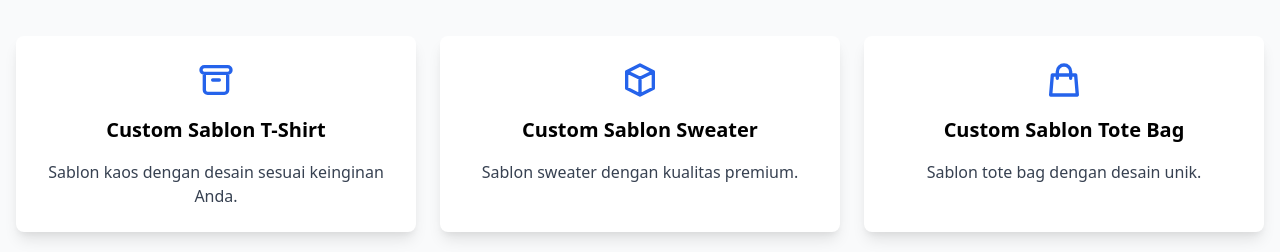
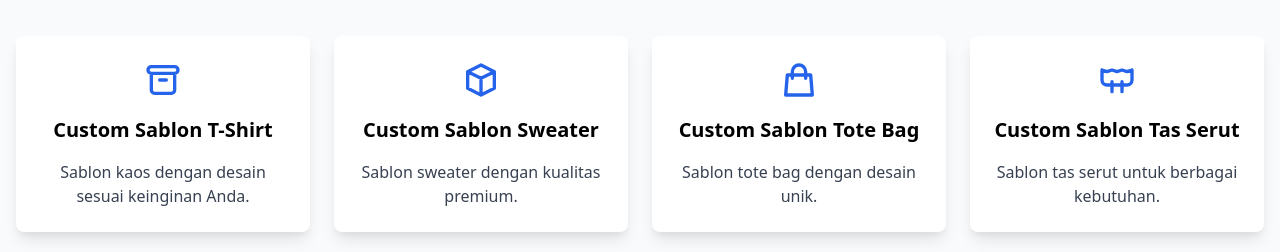
Before and after one commit to firmandwiPS/sablonbykla, a plain HTML site: page index.html in a window 1280 px wide. Shown: the part 548-800 px from the top of the page. Drawn offline with nearby package versions, Linux system fonts and the light colour scheme.

Commit message:
tambah card tas serut

```diff
--- a/index.html
+++ b/index.html
@@ -68,9 +68,10 @@
     <section id="layanan" class="py-20 bg-gray-50 ">
         <div class="container mx-auto px-4">
             <!-- Tambahan Layanan dan Keunggulan -->
+            <!-- Tambahan Layanan dan Keunggulan -->
 <div class="">
     <h3 class="text-3xl font-bold text-center mb-10">Kami Melayani</h3>
-                <div class="grid grid-cols-2 sm:grid-cols-3 lg:grid-cols-3 gap-6">
+    <div class="grid grid-cols-2 sm:grid-cols-4 lg:grid-cols-4 gap-6">
         <!-- Custom Sablon T-Shirt -->
         <div class="bg-white p-6 rounded-lg shadow-lg text-center hover:shadow-xl transition-shadow duration-300">
             <div class="flex justify-center mb-4">
@@ -101,9 +102,19 @@
             <h3 class="text-xl font-semibold mb-4">Custom Sablon Tote Bag</h3>
             <p class="text-gray-700">Sablon tote bag dengan desain unik.</p>
         </div>
-
+        <!-- Custom Sablon Tas Serut -->
+        <div class="bg-white p-6 rounded-lg shadow-lg text-center hover:shadow-xl transition-shadow duration-300">
+            <div class="flex justify-center mb-4">
+                <svg xmlns="http://www.w3.org/2000/svg" class="h-10 w-10 text-blue-600" fill="none" viewBox="0 0 24 24" stroke="currentColor">
+                    <path stroke-linecap="round" stroke-linejoin="round" stroke-width="2" d="M3 6l3 1 3-1 3 1 3-1 3 1 3-1M3 6v6a3 3 0 003 3h12a3 3 0 003-3V6m-6 7v6m-6-6v6" />
+                </svg>
+            </div>
+            <h3 class="text-xl font-semibold mb-4">Custom Sablon Tas Serut</h3>
+            <p class="text-gray-700">Sablon tas serut untuk berbagai kebutuhan.</p>
         </div>
     </div>
+</div>
+
             <!-- Keunggulan Kami -->
             <div class="mt-16">
                 <h3 class="text-3xl font-bold text-center mb-8">Keunggulan Kami</h3>
```
Lines whose indentation alone changed are shown as unchanged.
